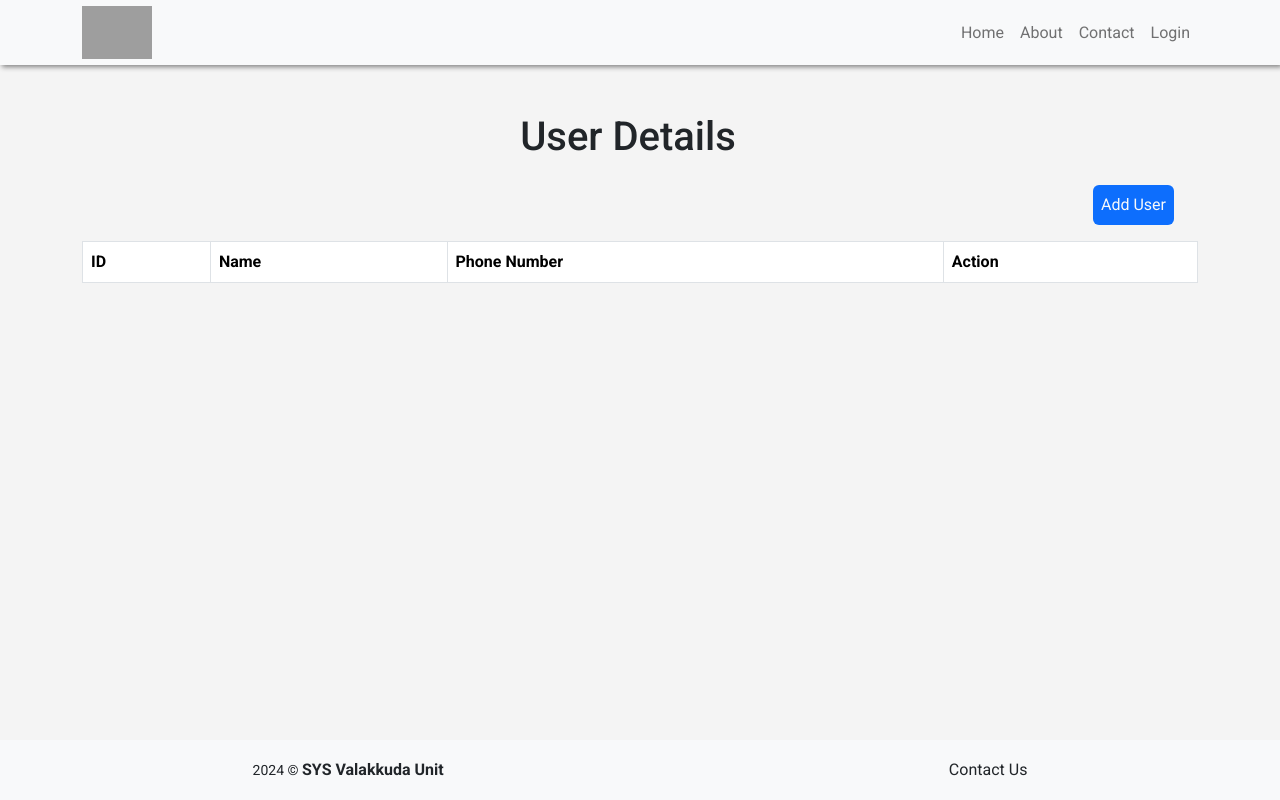
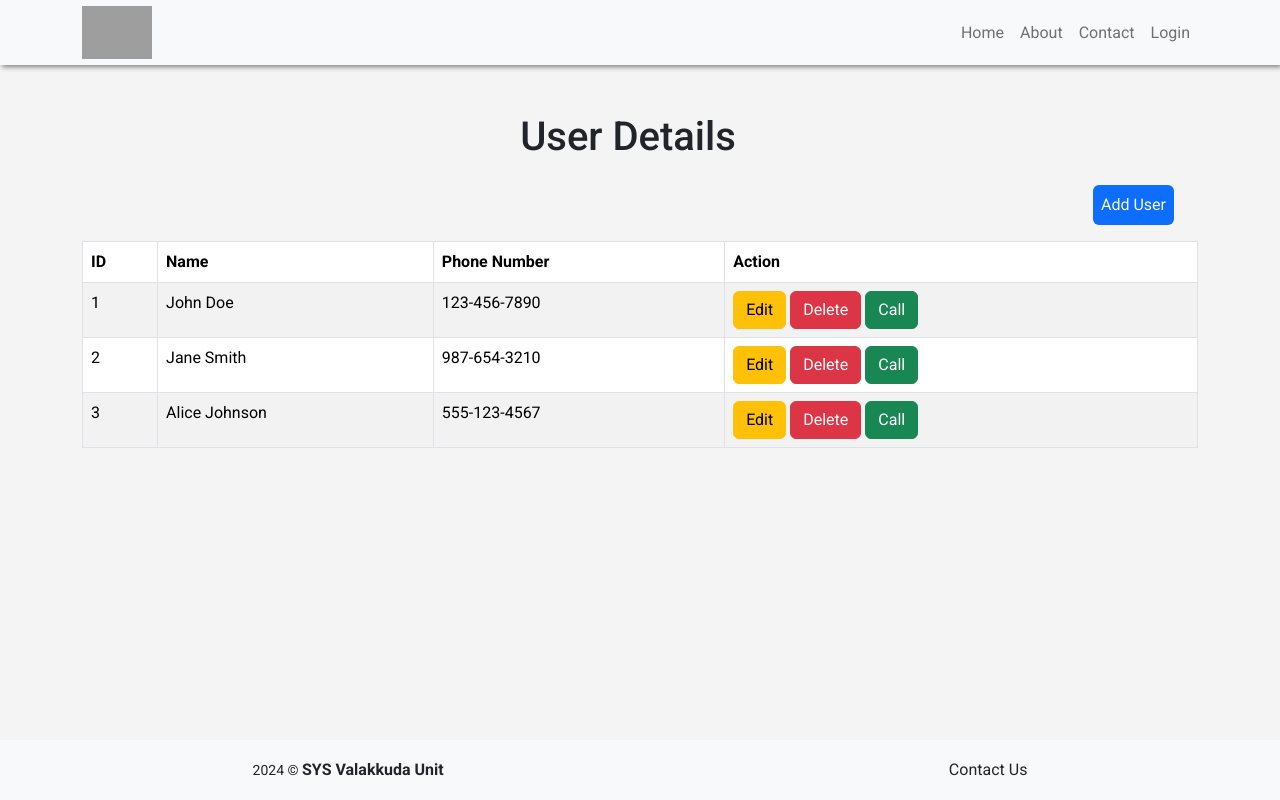
Before and after one commit to muhammed-kutty/sys-vkd-frontend, a React (Vite) app: page /user-details in a window 1280 px wide. Built offline with nearby package versions, Linux system fonts and the light colour scheme; grey boxes are pictures that could not be loaded.

Commit message:
userDetails shown  & button responcievness

```diff
--- a/src/Constents/ComanTable.jsx
+++ b/src/Constents/ComanTable.jsx
@@ -1,5 +1,76 @@
+// import React from "react";
+// import { Table, Button } from "react-bootstrap";
+
+// const ComanTable = ({
+//   columns,
+//   data,
+//   onEdit,
+//   onDelete,
+//   onCall,
+//   name,
+//   loading,
+// }) => {
+//   return (
+//     <Table striped bordered hover responsive>
+//       <thead>
+//         <tr>
+//           {columns.map((col, index) => (
+//             <th key={index}>{col.header}</th>
+//           ))}
+//         </tr>
+//       </thead>
+
+
+//       <tbody>
+//         {data?.map((item, index) => (
+//           <tr>
+//             <td>{index + 1}</td>
+//             <td>{item.name}</td>
+//             {
+//               name ==='user'  &&
+//             <td>{item.phone}</td>
+//             }
+//             <td>
+
+//               <Button
+//                 variant="warning"
+//                 onClick={() => onEdit(item.categorieID)}
+//                 >
+//                 Edit
+//               </Button>
+
+//               <Button
+//                 variant="danger"
+//                 onClick={() => onDelete(item.categorieID)}
+//                 className="ms-5"
+//               >
+//                 Delete
+//               </Button>
+//               {name === "user" ? (
+//                 <Button
+//                   variant="success"
+//                   onClick={() => onCall(row.phone)}
+//                   className="ms-2"
+//                 >
+//                   Call
+//                 </Button>
+//               ) : (
+//                 ""
+//               )}
+//             </td>
+//           </tr>
+//         ))}
+//       </tbody>
+//     </Table>
+//   );
+// };
+
+// export default ComanTable;
+
+
+
 import React from "react";
-import { Table, Button } from "react-bootstrap";
+import { Table, Button, Row, Col } from "react-bootstrap";
 
 const ComanTable = ({
   columns,
@@ -19,65 +90,42 @@ const ComanTable = ({
           ))}
         </tr>
       </thead>
-      {/* <tbody>
-                {data?.map((row, rowIndex) => (
-                    <tr key={rowIndex}>
-                        {columns.map((col, colIndex) => {
-                            if (col.field === 'action') {
-                                return (
-                                    <td key={colIndex}>
-                                        <Button variant="warning" onClick={() => onEdit(row.id)}>
-                                            Edit
-                                        </Button>
-                                        <Button variant="danger" onClick={() => onDelete(row.id)} className="ms-2">
-                                            Delete
-                                        </Button>
-                                        <Button
-                                            variant="success"
-                                            onClick={() => onCall(row.phone)}
-                                            className="ms-2"
-                                        >
-                                            Call
-                                        </Button>
-                                    </td>
-                                );
-                            }
-                            return <td key={colIndex}>{row[col.field]}</td>;
-                        })}
-                    </tr>
-                ))}
-            </tbody> */}
 
       <tbody>
         {data?.map((item, index) => (
-          <tr>
+          <tr key={item.categorieID}>
             <td>{index + 1}</td>
             <td>{item.name}</td>
+            {name === 'user' && <td>{item.phone}</td>}
             <td>
+              <Row className="g-1">
+                <Col xs="auto">
                   <Button
                     variant="warning"
                     onClick={() => onEdit(item.categorieID)}
                   >
                     Edit
                   </Button>
+                </Col>
+                <Col xs="auto">
                   <Button
                     variant="danger"
                     onClick={() => onDelete(item.categorieID)}
-                className="ms-5"
                   >
                     Delete
                   </Button>
-              {name === "user" ? (
+                </Col>
+                {name === "user" && (
+                  <Col xs="auto">
                     <Button
                       variant="success"
-                  onClick={() => onCall(row.phone)}
-                  className="ms-2"
+                      onClick={() => onCall(item.phone)}
                     >
                       Call
                     </Button>
-              ) : (
-                ""
+                  </Col>
                 )}
+              </Row>
             </td>
           </tr>
         ))}
--- a/src/pages/UserDetails.jsx
+++ b/src/pages/UserDetails.jsx
@@ -9,7 +9,7 @@ const UserDetails = () => {
    const userDetails =  useSelector(state => state.user.data)
 
     const [FormShown, setFormShown] = useState(false);
-    const [data, setdata] = useState([])
+    // const [data, setdata] = useState([])
 
     const columns = [
         { header: 'ID', field: 'id' },
@@ -18,11 +18,11 @@ const UserDetails = () => {
         { header: 'Action', field: 'action' }
     ];
 
-    // const data = [
-    //     { id: 1, name: 'John Doe', phone: '123-456-7890' },
-    //     { id: 2, name: 'Jane Smith', phone: '987-654-3210' },
-    //     { id: 3, name: 'Alice Johnson', phone: '555-123-4567' }
-    // ];
+    const data = [
+        { id: 1, name: 'John Doe', phone: '123-456-7890' },
+        { id: 2, name: 'Jane Smith', phone: '987-654-3210' },
+        { id: 3, name: 'Alice Johnson', phone: '555-123-4567' }
+    ];
 
     // Function to handle delete action
     const handleDelete = (id) => {
@@ -74,6 +74,7 @@ const UserDetails = () => {
                 onCall={handleCall}
                 onDelete={handleDelete}
                 onEdit={handleEdit}
+                name="user"
 
             />
         </>
```
Lines whose indentation alone changed are shown as unchanged.
